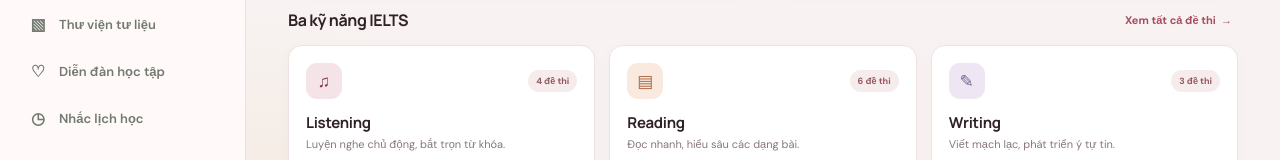
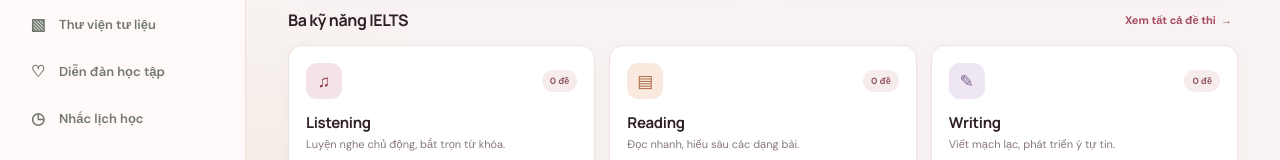
Before and after one commit to LinEng-web/IELTS_Learning, a plain HTML site: page index.html in a window 1280 px wide. Shown: the part 518-678 px from the top of the page. Drawn offline with Linux system fonts and the light colour scheme.

Commit message:
Remove leftover demo skill counts

```diff
--- a/index.html
+++ b/index.html
@@ -23,7 +23,7 @@
 <main class="main"><header class="topbar"><div style="display:flex;align-items:center;gap:10px"><button class="icon-btn mobile-menu" id="menuToggle">☰</button><div class="crumb">Không gian học tập <span style="margin:0 7px;color:#bdc1b9">/</span> <strong id="breadcrumb">Tổng quan</strong></div></div><div class="top-actions"><span class="today">Thứ Tư, 13 tháng 11</span><button class="icon-btn" aria-label="Thông báo">♧<i class="notify"></i></button></div></header>
 <div class="home-view" id="homeView"><section class="hello"><div><div class="eyebrow">THỨ TƯ, 13 THÁNG 11</div><h1>Chào Alex, sẵn sàng học chưa? 👋</h1><p>Mỗi ngày một chút, mục tiêu 7.5 đang đến gần hơn.</p></div><button class="primary" id="newCourse"><span>＋</span>Tạo khóa học</button></section>
 <section class="hero"><div class="hero-content"><div class="hero-tag">✦ HÀNH TRÌNH CỦA BẠN</div><h2>Học đều, tiến bộ mỗi ngày</h2><p>Bạn đã học 4 ngày liên tiếp. Duy trì thói quen để chinh phục mục tiêu nhé!</p></div><div class="hero-right"><div class="streak"><strong>4 🔥</strong><small>ngày liên tiếp</small></div><div class="progress-ring"><b>76%</b></div></div></section>
-<div class="section-head"><h2>Ba kỹ năng IELTS</h2><button class="text-link" data-view="tests">Xem tất cả đề thi&nbsp; →</button></div><section class="skill-grid"><article class="skill-card" data-open-skill="Listening"><div class="card-top"><div class="skill-icon">♫</div><span class="tag">4 đề thi</span></div><h3>Listening</h3><p>Luyện nghe chủ động, bắt trọn từ khóa.</p><div class="card-bottom"><span>Đã hoàn thành</span><b>0 bài&nbsp; →</b></div></article><article class="skill-card" data-open-skill="Reading"><div class="card-top"><div class="skill-icon">▤</div><span class="tag">6 đề thi</span></div><h3>Reading</h3><p>Đọc nhanh, hiểu sâu các dạng bài.</p><div class="card-bottom"><span>Đã hoàn thành</span><b>0 bài&nbsp; →</b></div></article><article class="skill-card" data-open-skill="Writing"><div class="card-top"><div class="skill-icon">✎</div><span class="tag">3 đề thi</span></div><h3>Writing</h3><p>Viết mạch lạc, phát triển ý tự tin.</p><div class="card-bottom"><span>Đã hoàn thành</span><b>0 bài&nbsp; →</b></div></article></section>
+<div class="section-head"><h2>Ba kỹ năng IELTS</h2><button class="text-link" data-view="tests">Xem tất cả đề thi&nbsp; →</button></div><section class="skill-grid"><article class="skill-card" data-open-skill="Listening"><div class="card-top"><div class="skill-icon">♫</div><span class="tag">0 đề</span></div><h3>Listening</h3><p>Luyện nghe chủ động, bắt trọn từ khóa.</p><div class="card-bottom"><span>Đã hoàn thành</span><b>0 bài&nbsp; →</b></div></article><article class="skill-card" data-open-skill="Reading"><div class="card-top"><div class="skill-icon">▤</div><span class="tag">0 đề</span></div><h3>Reading</h3><p>Đọc nhanh, hiểu sâu các dạng bài.</p><div class="card-bottom"><span>Đã hoàn thành</span><b>0 bài&nbsp; →</b></div></article><article class="skill-card" data-open-skill="Writing"><div class="card-top"><div class="skill-icon">✎</div><span class="tag">0 đề</span></div><h3>Writing</h3><p>Viết mạch lạc, phát triển ý tự tin.</p><div class="card-bottom"><span>Đã hoàn thành</span><b>0 bài&nbsp; →</b></div></article></section>
 <div class="lower-grid"><section><div class="section-head" style="margin-top:2px"><h2>Khóa học của bạn</h2><button class="text-link" data-view="courses">Tất cả khóa học&nbsp; →</button></div><div class="courses" id="courseList"><div class="empty-state">Chưa có khóa học. Hãy tạo khóa học đầu tiên.</div></div></section>
 <section><div class="section-head" style="margin-top:2px"><h2>Học gần đây</h2><button class="text-link">Lịch sử&nbsp; →</button></div><div class="recent-list"><div class="recent-item"><div class="recent-icon">✎</div><div><strong>Opinion Essay: Education</strong><small>Writing · Bài tập</small></div><time>10 phút</time></div><div class="recent-item"><div class="recent-icon">♫</div><div><strong>Cambridge 18 · Test 2</strong><small>Listening · Đề thi</small></div><time>Hôm qua</time></div><div class="recent-item"><div class="recent-icon">▤</div><div><strong>Matching Headings</strong><small>Reading · Bài học</small></div><time>12/11</time></div></div></section></div></div>
 <section class="skill-detail" id="skillDetail"><div class="detail-head"><div><h1 id="detailTitle">Listening</h1><p id="detailDescription">Luyện nghe chủ động, bắt trọn từ khóa.</p></div><div class="skill-toolbar"><button class="outline" id="uploadExam">＋ Tải đề thi lên</button><button class="primary" id="detailNewCourse"><span>＋</span>Tạo khóa học</button></div></div><div class="tabs"><button class="selected" data-tab="exams">Đề thi</button><button data-tab="courses">Khóa học</button></div><div class="exam-list" id="examList"></div></section><section class="vocab-view" id="vocabView"><div class="detail-head"><div><div class="eyebrow">YOUR WORD COLLECTION</div><h1>Phòng từ vựng</h1><p>Những từ bạn lưu khi đọc, được sắp xếp theo bài học và khóa học.</p></div><div class="vocab-total"><strong id="vocabTotal">0</strong><span>từ đã lưu</span></div></div><div class="vocab-filters"><button class="selected" data-vocab-filter="all">Tất cả</button><button data-vocab-filter="lesson">Theo bài đọc</button><button data-vocab-filter="course">Theo khóa học</button></div><div id="vocabGroups"></div></section>
```
